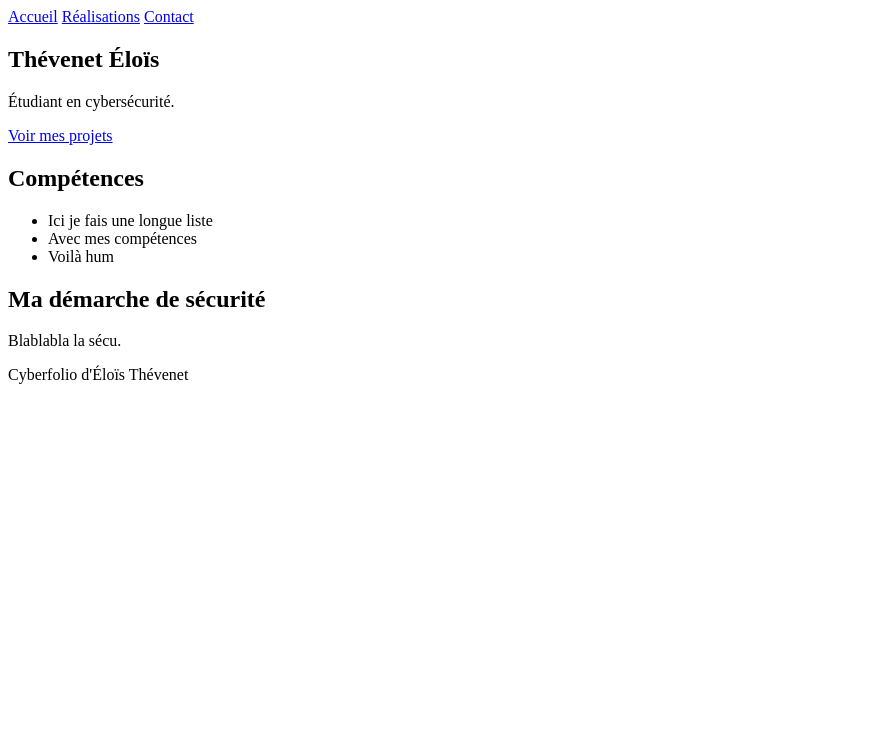
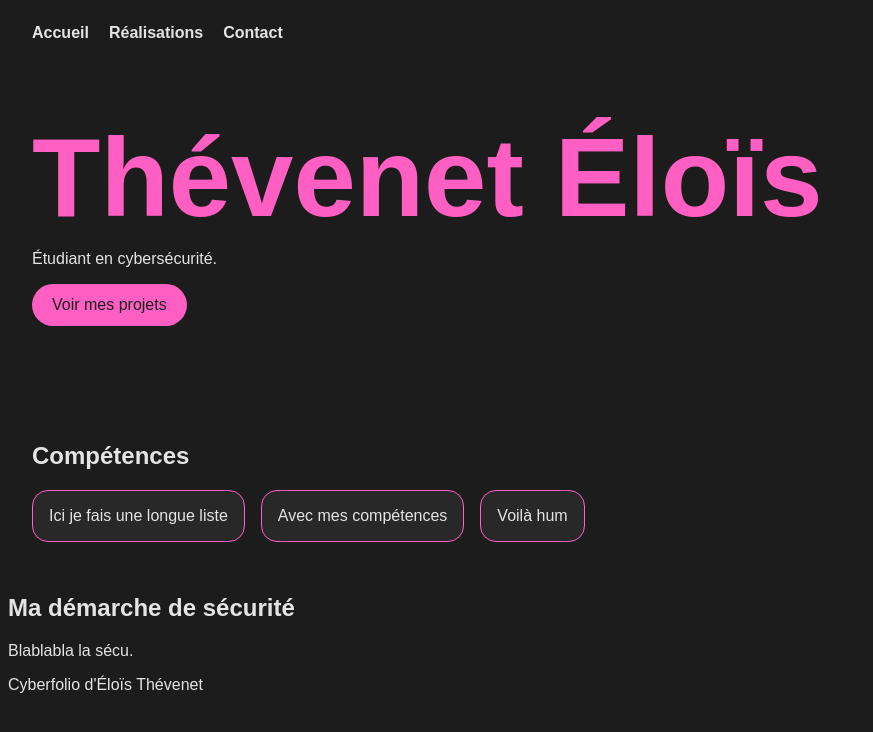
Before and after one commit to BirdGUM/cyberfolio, a plain HTML site: page index.html in a window 1280 px wide. Shown: the whole page, without its empty margins (0-873 px from the left). Drawn offline with Linux system fonts and the light colour scheme.

Commit message:
css avancé

```diff
--- /dev/null
+++ b/css/style.css
@@ -0,0 +1,63 @@
+body {
+    background-color: #1c1c1c;
+    color: #e4e4e4;
+    font-family: Arial, sans-serif;
+}
+
+.lien-projets{
+    display: inline-block;
+    background-color: #FF5FC2;
+    color:#1c1c1c;
+    padding: 12px 20px;
+    border-radius: 999px;
+    text-decoration: none;
+}
+
+nav {
+    display: flex;
+    flex-wrap: wrap;
+    gap: 20px;
+    padding: 16px 24px;
+}
+
+nav a {
+    color: #e4e4e4;
+    text-decoration: none;
+    font-weight: bold;
+}
+
+nav a:hover,
+nav a:focus-visible {
+    color: #ff5fc2;
+}
+
+.introduction {
+    padding: 64px 24px;
+}
+
+.introduction h1 {
+    margin: 0;
+    color: #ff5fc2;
+    font-size: clamp(48px, 10vw, 112px);
+    line-height: 1;
+}
+
+.competences {
+    padding: 32px 24px;
+}
+
+.competences ul {
+    display: flex;
+    flex-wrap: wrap;
+    gap: 16px;
+    list-style: none;
+    margin: 0;
+    padding: 0;
+}
+
+.competences li {
+    background-color: #282828;
+    border: 1px solid #ff5fc2;
+    border-radius: 16px;
+    padding: 16px;
+}
--- a/index.html
+++ b/index.html
@@ -4,6 +4,7 @@
     <head>
         <meta charset="utf-8">
         <title>Mon cyberfolio</title>
+        <link rel="stylesheet" href="css/style.css">
     </head>
 
     <body>
```
